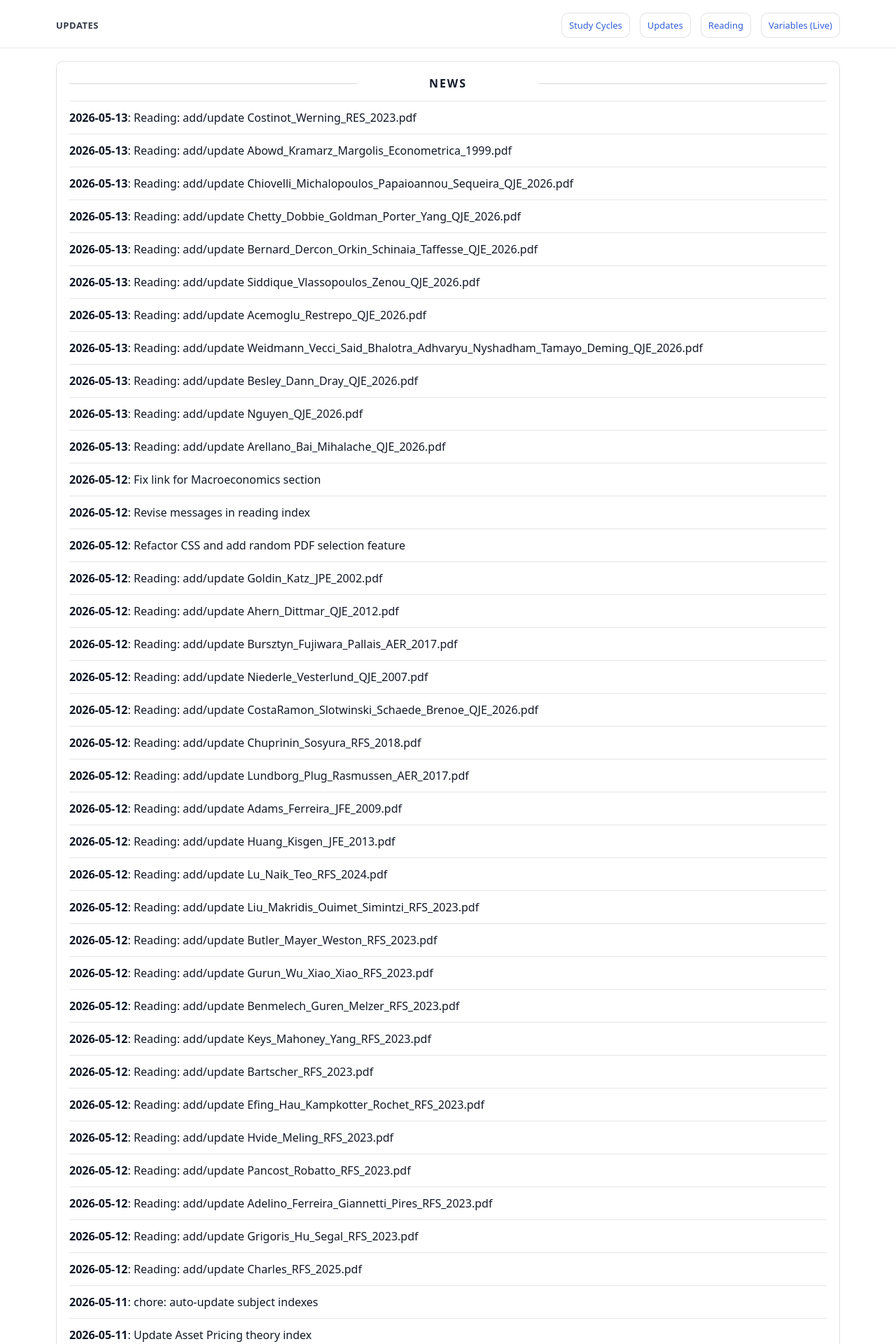
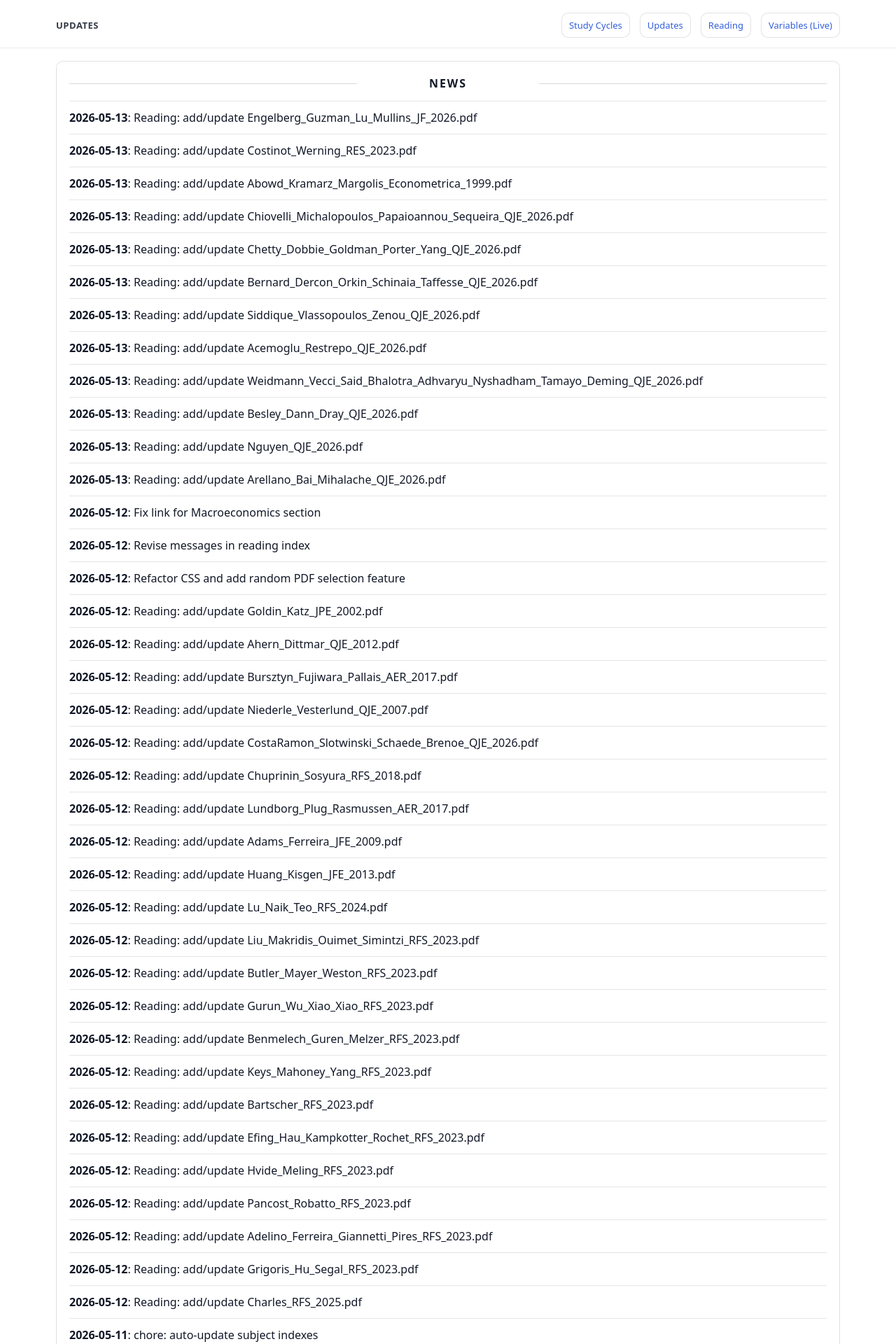
Before and after one commit to yaxinzn/study-archive, a Jekyll site: the page built from updates/index.md, in a window 1280 px wide. Shown: the top 1920 px of the page at 70% size. Built offline with Jekyll 4.4.1, drawn with Linux system fonts in a browser that asks for light colours; some of the changed text lies outside the part shown.

Commit message:
chore: update NEWS feed

```diff
--- a/_data/news.yml
+++ b/_data/news.yml
@@ -1,4 +1,7 @@
 # Auto-generated update history (sorted newest -> oldest). Do not edit manually.
+- ts: "1778664487"
+  date: "2026-05-13"
+  title: "Reading: add/update Engelberg_Guzman_Lu_Mullins_JF_2026.pdf"
 - ts: "1778663463"
   date: "2026-05-13"
   title: "Reading: add/update Costinot_Werning_RES_2023.pdf"
```
